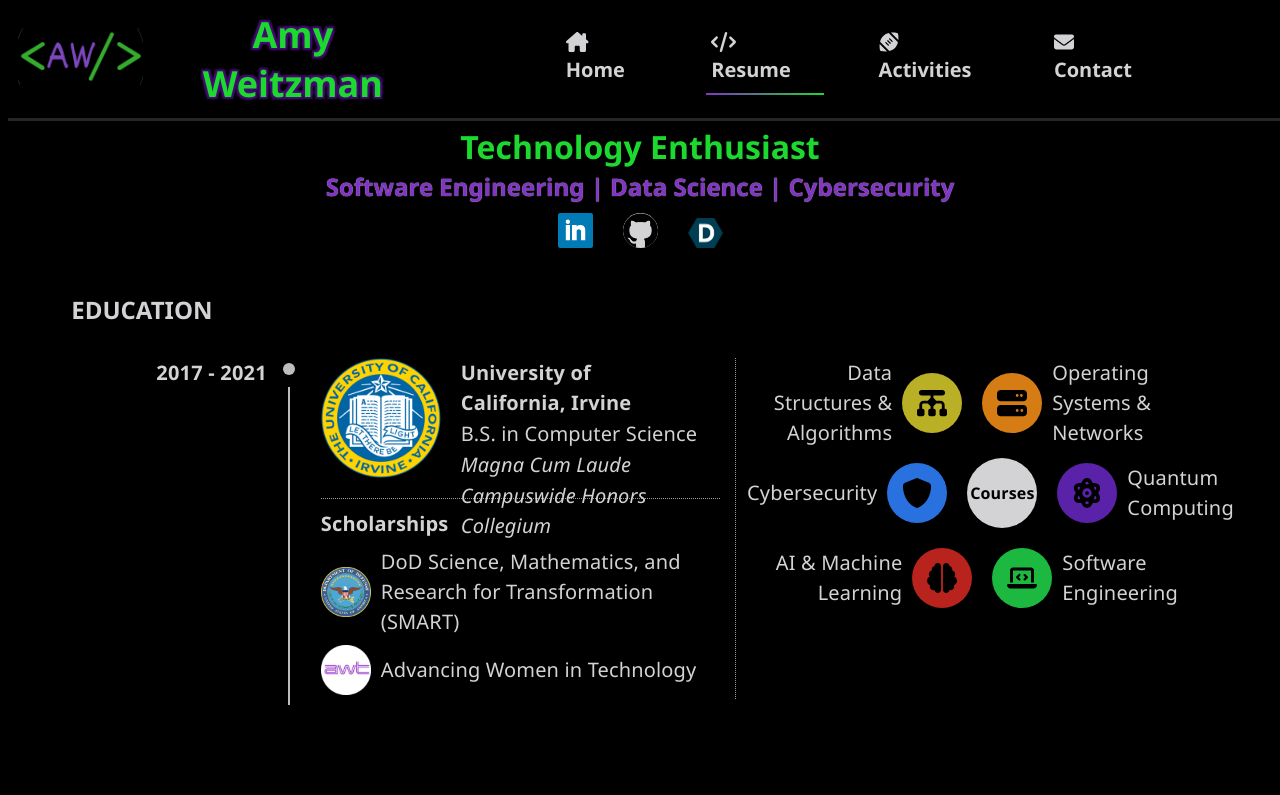
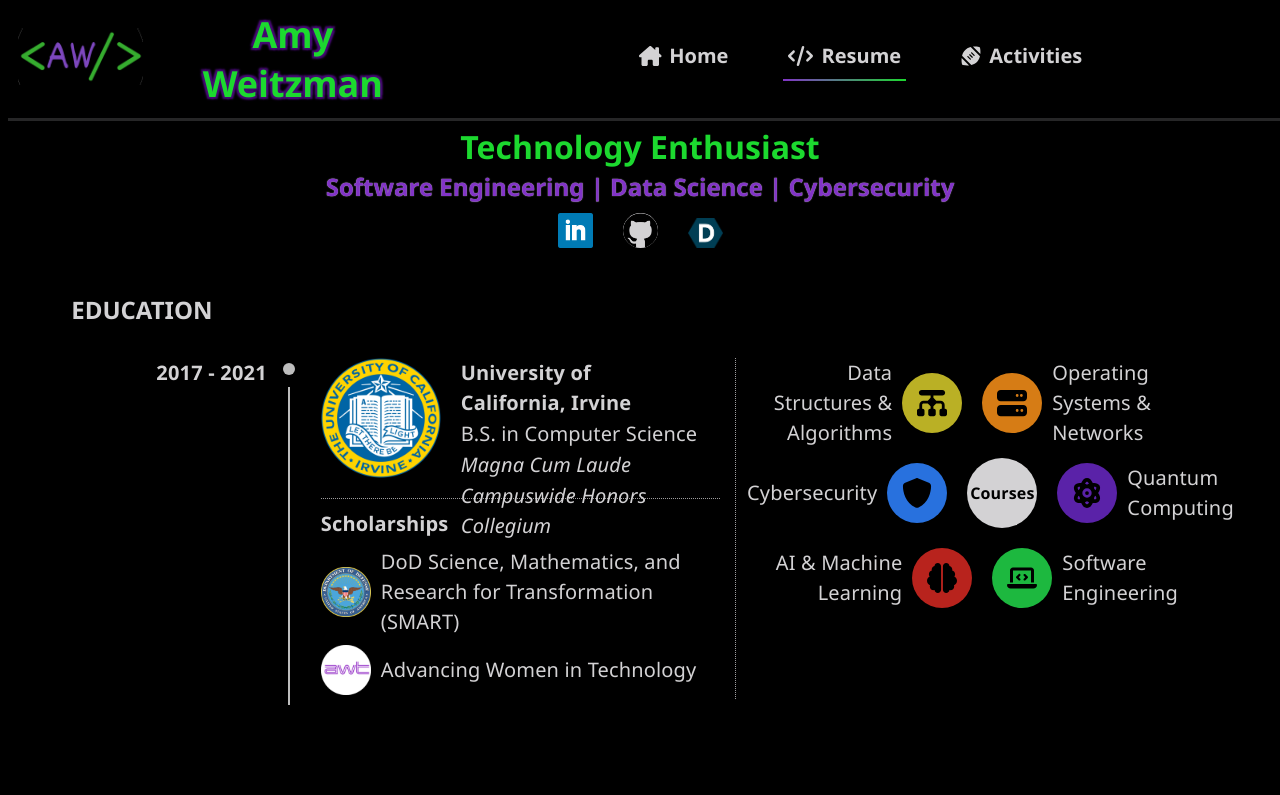
Before and after one commit to AmyWeitzman/me, a React (Create React App) app: page /resume in a window 1280 px wide. Shown: the top 795 px of the page. Built offline with nearby package versions, Linux system fonts and the light colour scheme; a web font is replaced by a local one; what figlet would draw is missing.

Commit message:
remove contact page

```diff
--- a/src/components/NavBar.js
+++ b/src/components/NavBar.js
@@ -22,7 +22,6 @@ function NavBar() {
             <NavBarLink linkTo={"About"} icon={faHouseChimney} />
             <NavBarLink linkTo={"Resume"} icon={faCode} />
             <NavBarLink linkTo={"Activities"} icon={faFootball} />
-            <NavBarLink linkTo={"Contact"} icon={faEnvelope} />
         </nav>
         <div id="mobile-nav-dropdown">
             <div id="dropdown-icon-container"><FontAwesomeIcon id="dropdown-icon" icon={faBars} onClick={toggleMenu} className='' /></div>
@@ -39,9 +38,6 @@ function NavBar() {
                   <li onClick={toggleMenu} className="nav-item">
                     <NavBarLink linkTo={"Activities"} />
                   </li>
-                  <li onClick={toggleMenu} className="nav-item">
-                    <NavBarLink linkTo={"Contact"} />
-                  </li>
                 </ul>
               </div>
             }
--- a/src/links.js
+++ b/src/links.js
@@ -10,9 +10,5 @@ export const NavLinks = {
   "Activities": {
     "name": "Activities",
     "path": "/activities"
-  },
-  "Contact": {
-    "name": "Contact",
-    "path": "/contact"
   }
 }
```
